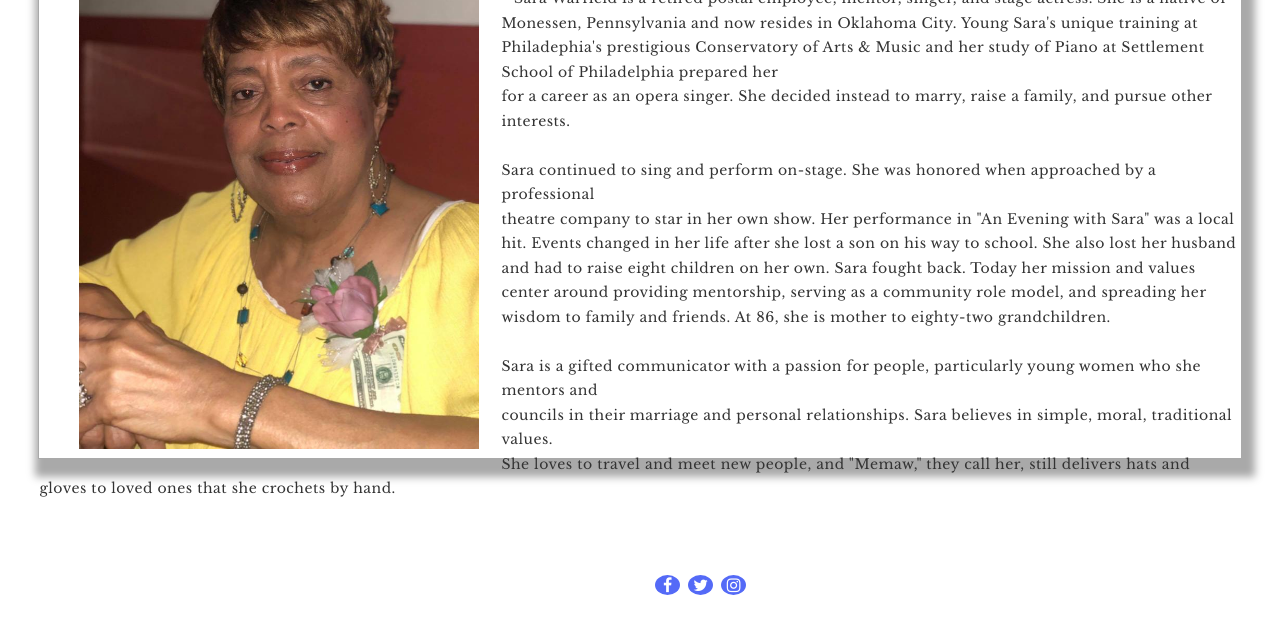
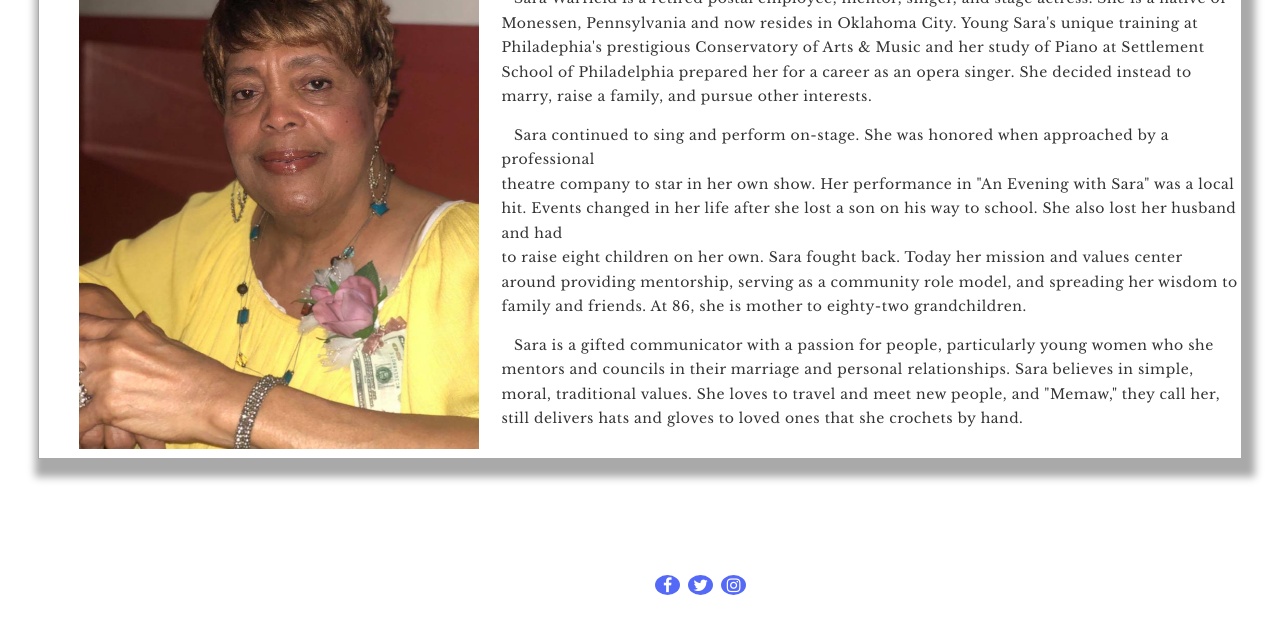
Before and after one commit to hkeith62/biosite, a plain HTML site: page about.html in a window 1280 px wide. Shown: the part 166-800 px from the top of the page. Drawn offline with nearby package versions, Linux system fonts and the light colour scheme.

Commit message:
Indented the paragraphs in the about section.

```diff
--- a/about.html
+++ b/about.html
@@ -32,10 +32,10 @@
 		    <div id= "content">
 				<h1 id= "main2">About</h1>
 			    <p class="blocktext"> Sara Warfield is a retired postal employee, mentor, singer, and stage actress. She is a native of Monessen, Pennsylvania and now resides in Oklahoma City. Young Sara's unique training at Philadephia's prestigious
-            Conservatory of Arts & Music and her study of Piano at Settlement School of Philadelphia prepared her <br>for a career as an opera singer. She decided instead to marry, raise a family, and pursue other interests. <br><br>
-            Sara continued to sing and perform on-stage. She was honored when approached by a professional <br>theatre company to star in her own show. Her performance in "An Evening with Sara" was a local hit. Events changed in her life after she lost a son on his way to school. She also lost her husband and had to raise
-            eight children on her own. Sara fought back. Today her mission and values center around providing mentorship, serving as a community role model, and spreading her wisdom to family and friends. At 86, she is mother to eighty-two grandchildren. <br><br>Sara is a gifted communicator with a passion for people, particularly young women who she mentors and <br>councils in their
-            marriage and personal relationships. Sara believes in simple, moral, traditional values.<br> She loves to travel and meet new people, and "Memaw," they call her, still delivers hats and gloves to loved ones that she crochets by hand.
+            Conservatory of Arts & Music and her study of Piano at Settlement School of Philadelphia prepared her for a career as an opera singer. She decided instead to marry, raise a family, and pursue other interests.</p>
+            <p class="blocktext"> Sara continued to sing and perform on-stage. She was honored when approached by a professional <br>theatre company to star in her own show. Her performance in "An Evening with Sara" was a local hit. Events changed in her life after she lost a son on his way to school. She also lost her husband and had<br>to raise
+            eight children on her own. Sara fought back. Today her mission and values center around providing mentorship, serving as a community role model, and spreading her wisdom to family and friends. At 86, she is mother to eighty-two grandchildren.</p><p class="blocktext"> Sara is a gifted communicator with a passion for people, particularly young women who she mentors and councils in their
+            marriage and personal relationships. Sara believes in simple, moral, traditional values. She loves to travel and meet new people, and "Memaw," they call her, still delivers hats and gloves to loved ones that she crochets by hand.
             </p>
             </div>
 		</div>
```
